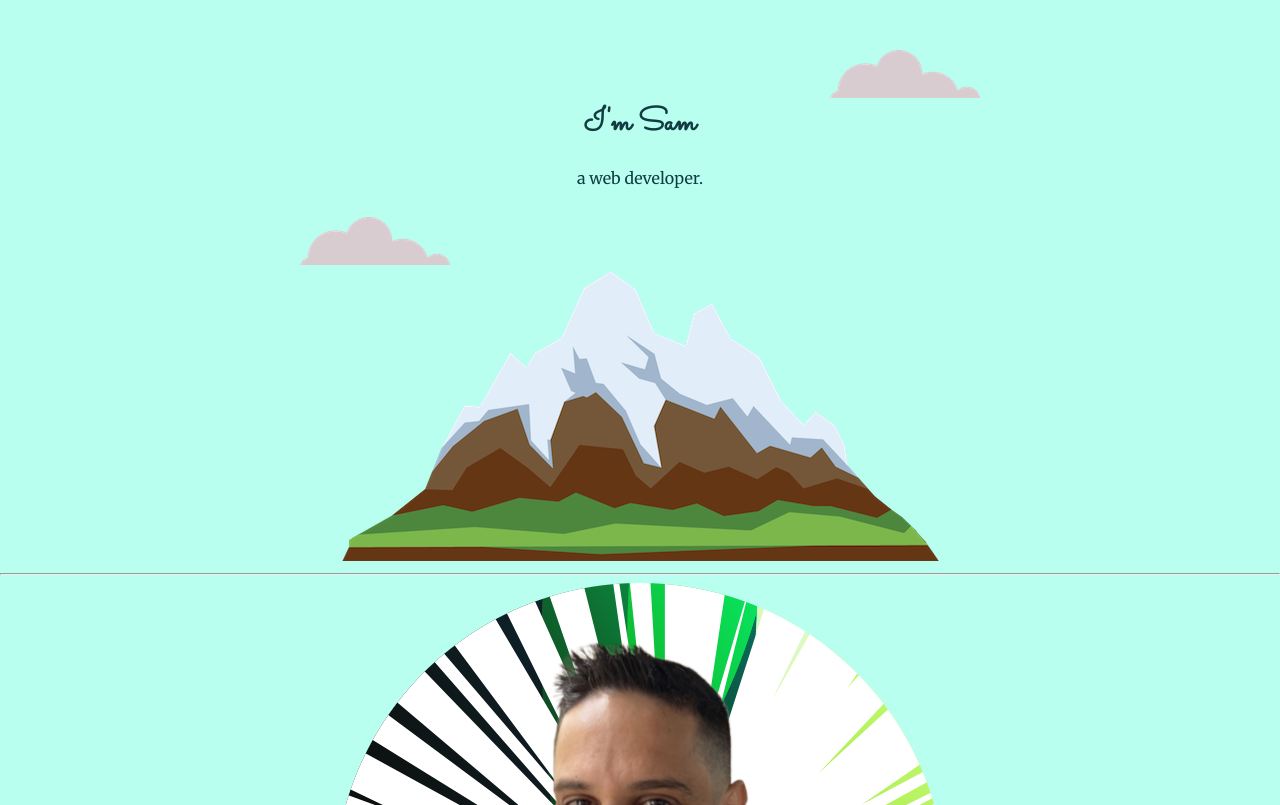
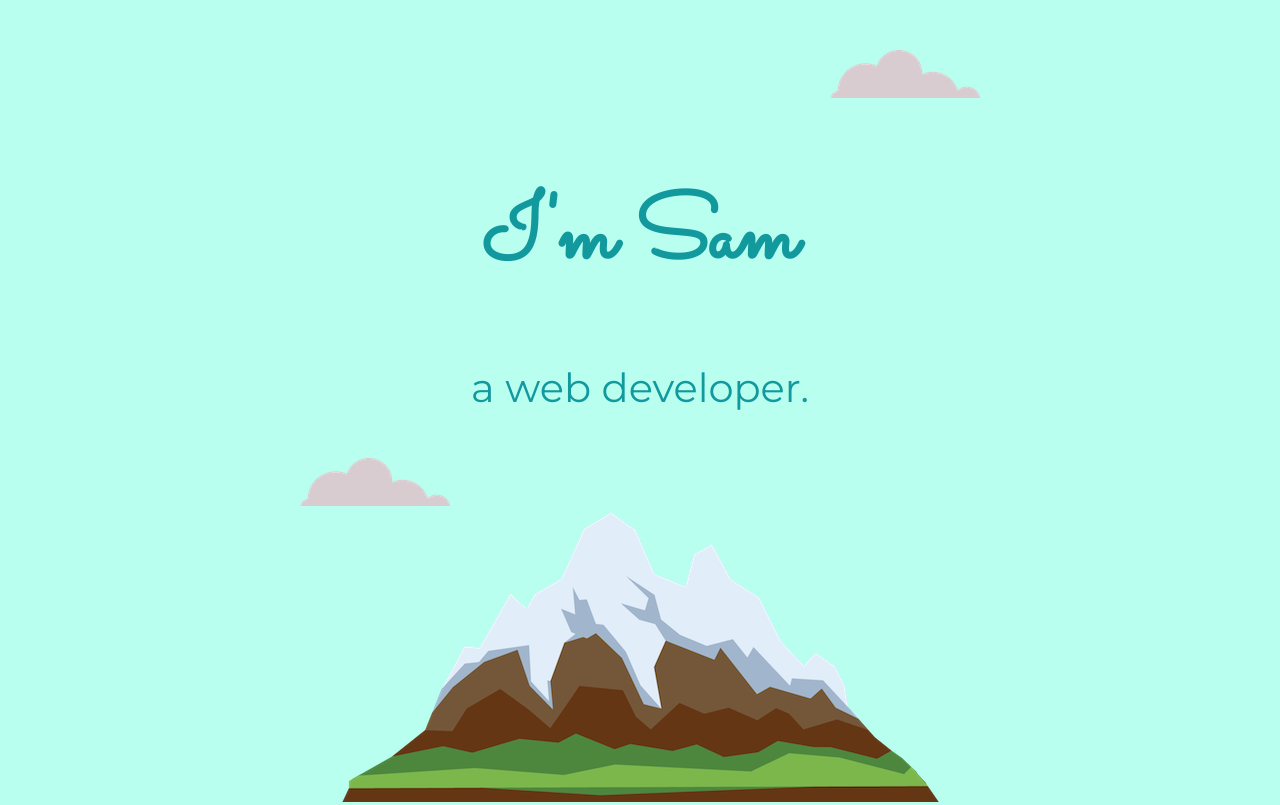
Before and after one commit to callMeSam808/css-my-site, a plain HTML site: page index.html in a window 1280 px wide. Shown: the top 805 px of the page. Drawn offline with Linux system fonts and the light colour scheme.

Commit message:
Change font colors and sizes

```diff
--- a/css/sytles.css
+++ b/css/sytles.css
@@ -20,13 +20,25 @@ body {
 }
 
 h1 {
-  color: #113c41;
-  margin-top: 0;
+  color: #11999e;
+  font-size: 5.625rem;  /* 100% is 16px. To get 90%: 90/16=5.625, or 562.5%. 1em is 16px, so 5.625em. rem will scale off the root, ignoring parent (unlike em and %). root is 16px */
   font-family: 'Sacramento', cursive;
+  margin: 50px auto 0 auto;
+  line-height: 2;
+}
+
+h2 {
+  color: #11999e;
+  font-size: 2.5rem;
+  font-weight: normal;
 }
 
 h2, h3 {
   font-family: 'Montserrat', sans-serif;
+}
+
+h3, a {
+  color: #11999e;
 }
 
 p {
--- a/index.html
+++ b/index.html
@@ -15,7 +15,7 @@
   <div class="top">
     <img class="top-cloud" src="images/cloud.png" alt="cloud-img">
     <h1>I'm Sam</h1>
-    <p>a web developer.</p>
+    <h2>a web developer.</h2>
     <img class="bot-cloud" src="images/cloud.png" alt="cloud-img">
     <img src="images/mountain.png" alt="mountain-img">
   </div>
```
